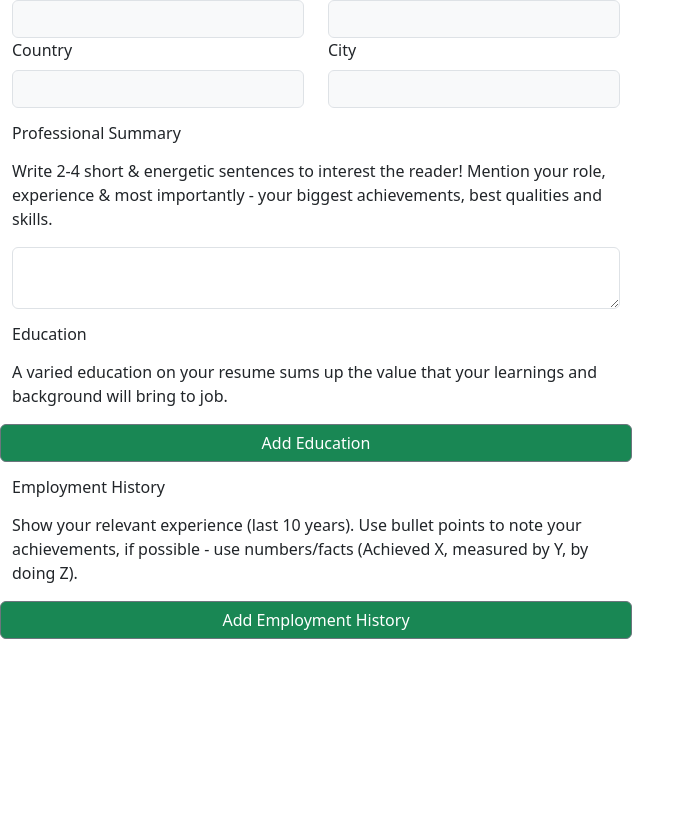
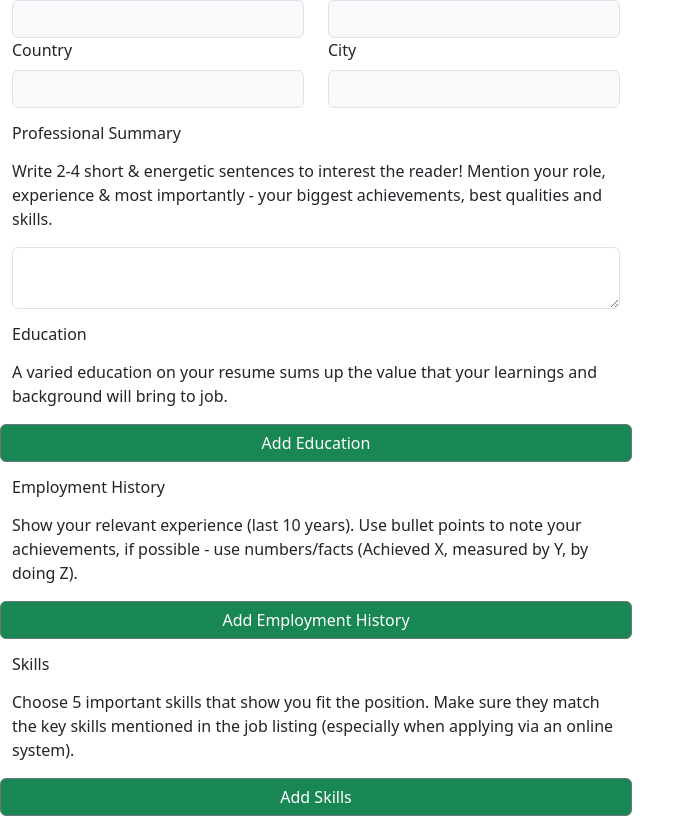
Before and after one commit to vivekmahato26/res-2023, a React (Create React App) app: page / in a window 1280 px wide. Shown: the part 480-1296 px from the top of the page, without its empty margins (0-695 px from the left). Before the commit the page ends 1119 px from the top, so only its background shows below. Built offline with nearby package versions, Linux system fonts and the light colour scheme.

Commit message:
slider implementation

```diff
--- a/src/components/editor/resumeEditor.js
+++ b/src/components/editor/resumeEditor.js
@@ -9,11 +9,15 @@ import {
   modify as employmentModify,
   remove as employmentRemove,
 } from "../../redux/slices/employmentSlice";
+import {
+  add as skillsAdd,
+  modify as skillsModify,
+  remove as skillsRemove,
+} from "../../redux/slices/skillsSlice";
 import Header from "./header";
 import PersonalDetails from "./personalDetails";
 import Section from "./section";
 import Summary from "./summary";
-import Accordian from "../utils/accordian";
 const ResumeEditor = () => {
     // const educationState = useSelector(state => state.Education.value);
     // const employmentState = useSelector(state => state.Employment.value);
@@ -22,31 +26,37 @@ const ResumeEditor = () => {
       {
         label: "Job Title",
         col: 6,
+        element:"input",
         type: "text",
       },
       {
         label: "Employer",
         col: 6,
+        element:"input",
         type: "text",
       },
       {
         label: "Start",
         col: 3,
+        element:"input",
         type: "date",
       },
       {
         label: "End",
         col: 3,
+        element:"input",
         type: "date",
       },
       {
         label: "City",
         col: 6,
+        element:"input",
         type: "text",
       },
       {
         label: "Description",
         col: 12,
+        element:"input",
         type: "textarea",
       },
     ],
@@ -66,31 +76,37 @@ const ResumeEditor = () => {
       {
         label: "School",
         col: 6,
+        element:"input",
         type: "text",
       },
       {
         label: "Degree",
         col: 6,
+        element:"input",
         type: "text",
       },
       {
         label: "Start",
         col: 3,
+        element:"input",
         type: "date",
       },
       {
         label: "End",
         col: 3,
+        element:"input",
         type: "date",
       },
       {
         label: "City",
         col: 6,
+        element:"input",
         type: "text",
       },
       {
         label: "Description",
         col: 12,
+        element:"input",
         type: "textarea",
       },
     ],
@@ -105,7 +121,31 @@ const ResumeEditor = () => {
       state: "Education"
     },
   };
-  console.log("rerender1");
+  const skills = {
+    title: "Skills",
+    desc: "Choose 5 important skills that show you fit the position. Make sure they match the key skills mentioned in the job listing (especially when applying via an online system).",
+    inputs: [
+      {
+        label: "Skill",
+        col: 6,
+        element:"input",
+        type: "text",
+      },
+      {
+        label: "Level",
+        col: 6,
+        element:"slider",
+      },
+    ],
+    redux : {
+      actions: {
+        add: skillsAdd,
+        modify: skillsModify,
+        remove: skillsRemove
+      },
+      state: "Skill"
+    }
+  }
   return (
     <div>
       <Header />
@@ -114,6 +154,7 @@ const ResumeEditor = () => {
 
       <Section formData={education} />
       <Section formData={employment} />
+      <Section formData={skills} />
     </div>
   );
 };
--- a/src/components/editor/section.js
+++ b/src/components/editor/section.js
@@ -1,43 +1,93 @@
-import React, { useState } from "react";
+import React, { useEffect, useState } from "react";
 import { useDispatch, useSelector } from "react-redux";
 import { Col, Input, Label, Row, Container, Button } from "reactstrap";
 import { v4 as uuid } from "uuid";
 import Accordian from "../utils/accordian";
-
+import Slider from "../utils/slider";
 
 export default function Section({ formData }) {
   const state = useSelector((state) => state[formData.redux.state].value);
   const dispatch = useDispatch();
-  console.log("rerender2");
+  const [sliderData, setSliderData] = useState({ index: 0, id: "" });
+  const colors = {
+    bg: [
+      "rgba(229, 80, 57,0.3)",
+      "rgba(74, 105, 189,0.3)",
+      "rgba(96, 163, 188,0.3)",
+      "rgba(56, 173, 169,0.3)",
+      "rgba(7, 153, 146,0.3)",
+    ],
+    moveBg: [
+      "rgba(229, 80, 57,1.0)",
+      "rgba(74, 105, 189,1.0)",
+      "rgba(96, 163, 188,1.0)",
+      "rgba(56, 173, 169,1.0)",
+      "rgba(7, 153, 146,1.0)",
+    ],
+    leves: ["Novice", "Beginner", "Skillful", "Experienced", "Expert"],
+  };
   const handleChange = (event, e, key) => {
-    dispatch(formData.redux.actions.modify({
-      id: e.id,
-      update: {
-        [key]: event.target.value
-      }
-    }))
+    dispatch(
+      formData.redux.actions.modify({
+        id: e.id,
+        update: {
+          [key]: event.target.value,
+        },
+      })
+    );
   };
+  useEffect(() => {
+    if (formData.redux.state == "Skill") {
+      dispatch(
+        formData.redux.actions.modify({
+          id: sliderData.id,
+          update: { level: colors.leves[sliderData.index] },
+        })
+      );
+    }
+  }, [sliderData.index]);
   return (
     <Container>
       <h6 style={{ margin: "1rem 0" }}>{formData.title}</h6>
       <p style={{ margin: "1rem 0" }}>{formData.desc}</p>
-      {state.map((e,i) => {
+      {state.map((e, i) => {
         let keys = Object.keys(e);
         keys = keys.filter((e) => e != "id");
         return (
           <Accordian title={e[keys[0]]}>
-
             <Row key={i}>
-
               {formData.inputs.map((ele, index) => {
-                return (
-                  <Col key={index} md={ele.col}>
+                let sliderIndex = 0;
+                if(e.level) {
+                  sliderIndex = colors.leves.findIndex(level => level == e.level)
+                }
+                const options = {
+                  colors,
+                  index: sliderIndex,
+                  setIndex: setSliderData,
+                };
+                let element = (
+                  <>
                     <Label>{ele.label}</Label>
                     <Input
                       type={ele.type}
-                      onChange={(event) => handleChange(event,e,keys[index])}
+                      onChange={(event) => handleChange(event, e, keys[index])}
                       name={keys[index]}
                     />
+                  </>
+                );
+                if (ele.element == "slider")
+                  element = (
+                    <>
+                      <Label>
+                        {ele.label} - {e.level}
+                      </Label>
+                      <Slider data={{ ...options, id: e.id }} />
+                    </>
+                  );
+                return (
+                  <Col key={index} md={ele.col}>
+                    {element}
                   </Col>
                 );
               })}
@@ -49,7 +99,6 @@ export default function Section({ formData }) {
               </Button>
             </Row>
           </Accordian>
-
         );
       })}
       <Row>
--- a/src/components/utils/accordian.module.scss
+++ b/src/components/utils/accordian.module.scss
@@ -1,5 +1,5 @@
 .showChild{
-    height: calc(100vh - 60vh);
+    height: auto;
     transition: 1s;
     overflow: hidden;
 }
--- a/src/components/utils/slider.js
+++ b/src/components/utils/slider.js
@@ -3,18 +3,29 @@ import React from "react";
 import "./slider.scss";
 export default function Slider({ data }) {
   return (
-    <div className="slider-parent" style={{backgroundColor: data.colors.bg[0],width: 100 * data.colors.bg.length + "px"}}>
+    <div
+      className="slider-parent"
+      style={{
+        backgroundColor: data.colors.bg[0],
+        width: 60 * data.colors.bg.length + "px",
+      }}
+    >
       {data.colors.bg.map((e, i) => (
-          <div className="slider-child"
+        <div
+          className="slider-child"
           style={{
             backgroundColor: data.colors.moveBg[i],
           }}
           key={i}
-            onClick={(e) => data.setIndex(i)}
+          onClick={(e) => data.setIndex({ index: i, id: data.id })}
         ></div>
       ))}
-      <div className="slider-move"
-        style={{left:  data.index * (100 / data.colors.bg.length) + "%",backgroundColor: data.colors.moveBg[data.index]}}
+      <div
+        className="slider-move"
+        style={{
+          left: data.index * (100 / data.colors.bg.length) + "%",
+          backgroundColor: data.colors.moveBg[data.index],
+        }}
       />
     </div>
   );
--- a/src/components/utils/slider.scss
+++ b/src/components/utils/slider.scss
@@ -1,11 +1,11 @@
 .slider-parent {
-  height: 60px;
+  height: 40px;
   position: relative;
   display: flex;
 }
 .slider-move {
-  width: 100px;
-  height: 60px;
+  width: 60px;
+  height: 40px;
   position: absolute;
   left: 0;
   top: 0;
@@ -13,7 +13,7 @@
 }
 
 .slider-child {
-  width: 100px;
-  height: 60px;
+  width: 60px;
+  height: 40px;
   opacity: 0;
 }
--- a/src/redux/index.js
+++ b/src/redux/index.js
@@ -3,12 +3,14 @@ import personalDetailsSlice from "./slices/personalDetailsSlice";
 import summarySlice from "./slices/summarySlice";
 import educationSlice from "./slices/educationSlice";
 import employmentSlice from "./slices/employmentSlice";
+import skillsSlice from "./slices/skillsSlice";
 
 export default configureStore({
     reducer : {
         PersonalDetails : personalDetailsSlice,
         Summary: summarySlice,
         Education: educationSlice,
-        Employment: employmentSlice
+        Employment: employmentSlice,
+        Skill: skillsSlice
     }
 })
--- /dev/null
+++ b/src/redux/slices/skillsSlice.js
@@ -0,0 +1,37 @@
+import { createSlice } from "@reduxjs/toolkit";
+import {v4 as uuid} from "uuid";
+const skillsSlice = createSlice({
+  name: "Employment History",
+  initialState: {
+    value: [],
+  },
+  reducers: {
+    add: (state, action) => {
+      state.value.push({
+        id: uuid().split("-").join(""),
+        skill:"",
+        level:""
+      });
+    },
+    remove: (state,action) => {
+        state.value = state.value.filter(e => e.id !== action.payload);
+        // action.payload = id
+    },
+    modify: (state,action) => {
+        state.value = state.value.map(e => {
+            // action.payload = {id: "", update:{}}
+            if(e.id == action.payload.id) {
+                return {
+                    ...e,
+                    ...action.payload.update
+                }
+            }
+            return e;
+        })
+    }
+  },
+});
+
+export const {add,modify,remove} = skillsSlice.actions;
+
+export default skillsSlice.reducer;
```
Also changed, not shown: src/components/editor/skillEditor.js (added). Lines whose indentation alone changed are shown as unchanged.
